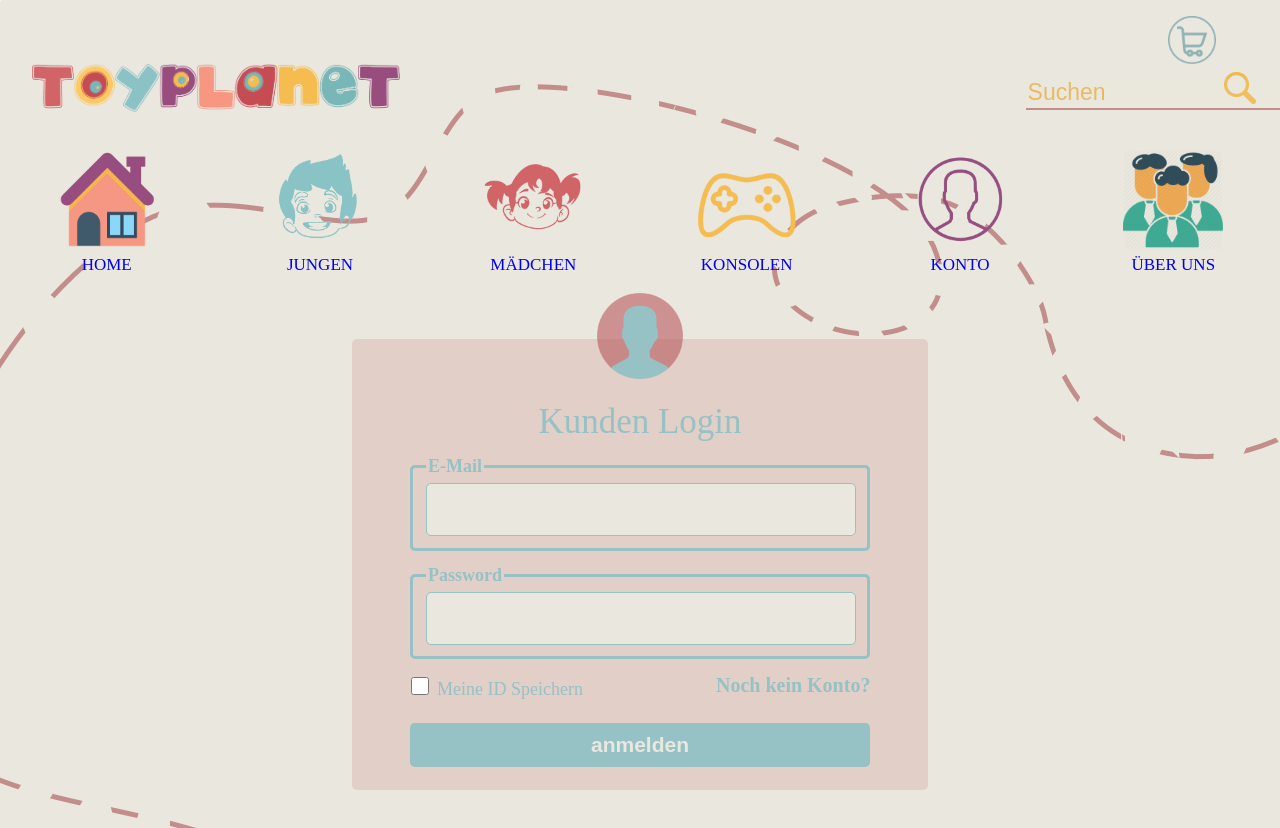
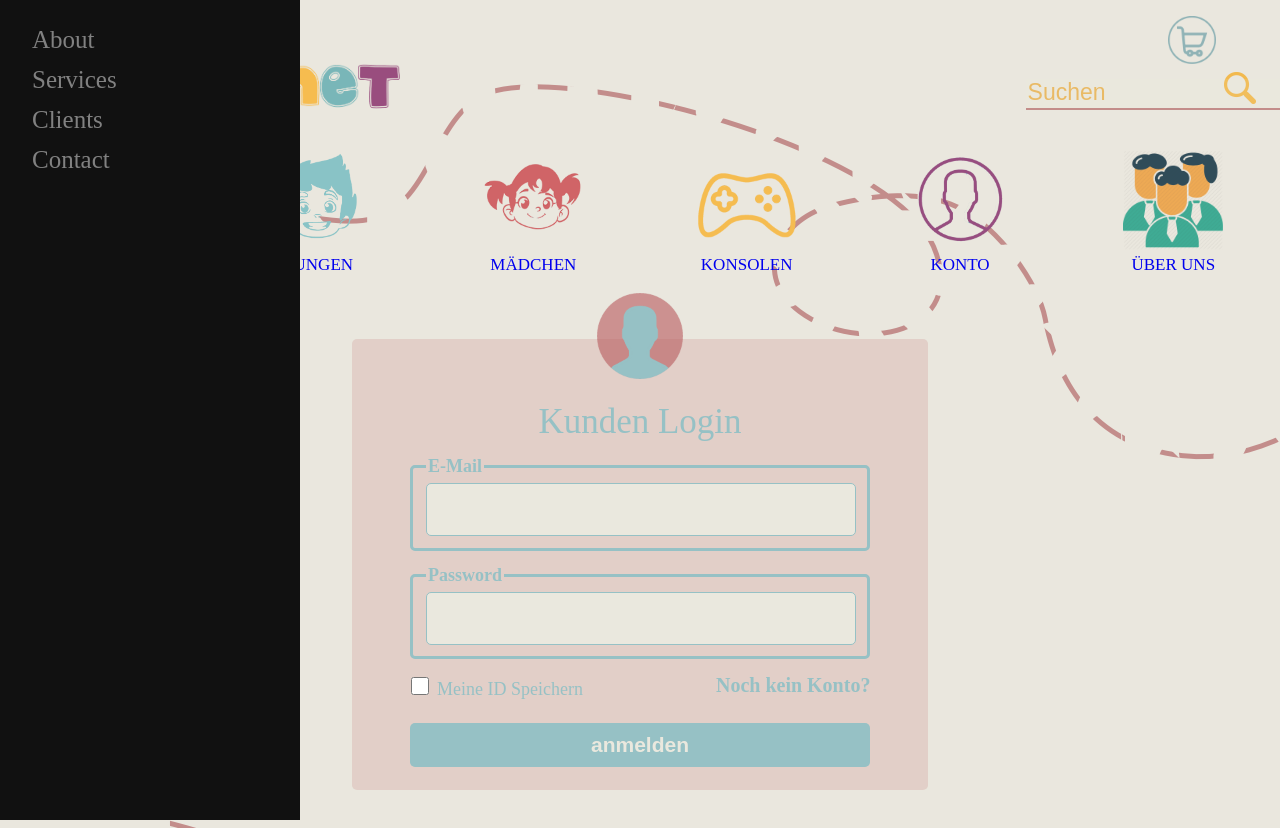
Before and after one commit to TKSpectro/WebProject, a PHP site: page /index.php?a=login in a window 1280 px wide. Run offline with PHP 8.4, Linux system fonts and the light colour scheme.

Commit message:
SideNav Test->funktioniert noch nicht

```diff
--- a/assets/css/Toyplanet_style.css
+++ b/assets/css/Toyplanet_style.css
@@ -228,3 +228,36 @@ nav ul li img {
         font-size: 17px;
     }
 }
+
+.sidenav {
+    height: 100%;
+    width: 300px;
+    position: fixed;
+    z-index: 1;
+    top: 0;
+    left: 0;
+    background-color: #111;
+    overflow-x: hidden;
+    padding-top: 20px;
+}
+
+.sidenav a {
+    padding: 6px 6px 6px 32px;
+    text-decoration: none;
+    font-size: 25px;
+    color: #818181;
+    display: block;
+}
+
+.sidenav a:hover {
+    color: #f1f1f1;
+}
+
+.main {
+    margin-left: 300px; /* Same as the width of the sidenav */
+}
+
+@media screen and (max-height: 450px) {
+    .sidenav {padding-top: 15px;}
+    .sidenav a {font-size: 18px;}
+}
--- a/views/layout.php
+++ b/views/layout.php
@@ -14,7 +14,7 @@
 	<?php else : ?>
 		<?php include __DIR__.'/shared/_headerBig.php'; ?>
 	<?php endif; ?>
-
+    <?php include __DIR__.'/shared/_sideNav.php'; ?>
 <main>
 	<?= $body?>
 </main>
--- /dev/null
+++ b/views/shared/_sideNav.php
@@ -0,0 +1,8 @@
+<body>
+<div class="sidenav">
+  <a href="#">About</a>
+  <a href="#">Services</a>
+  <a href="#">Clients</a>
+  <a href="#">Contact</a>
+</div>
+</body>
```
